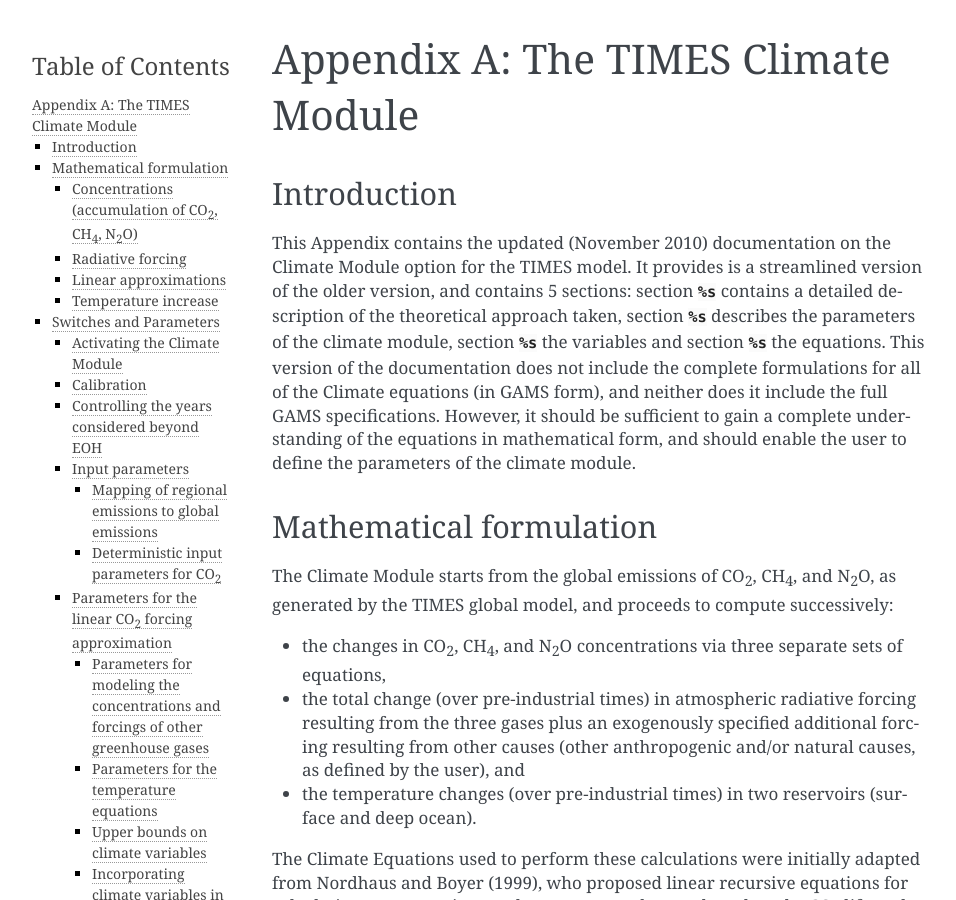
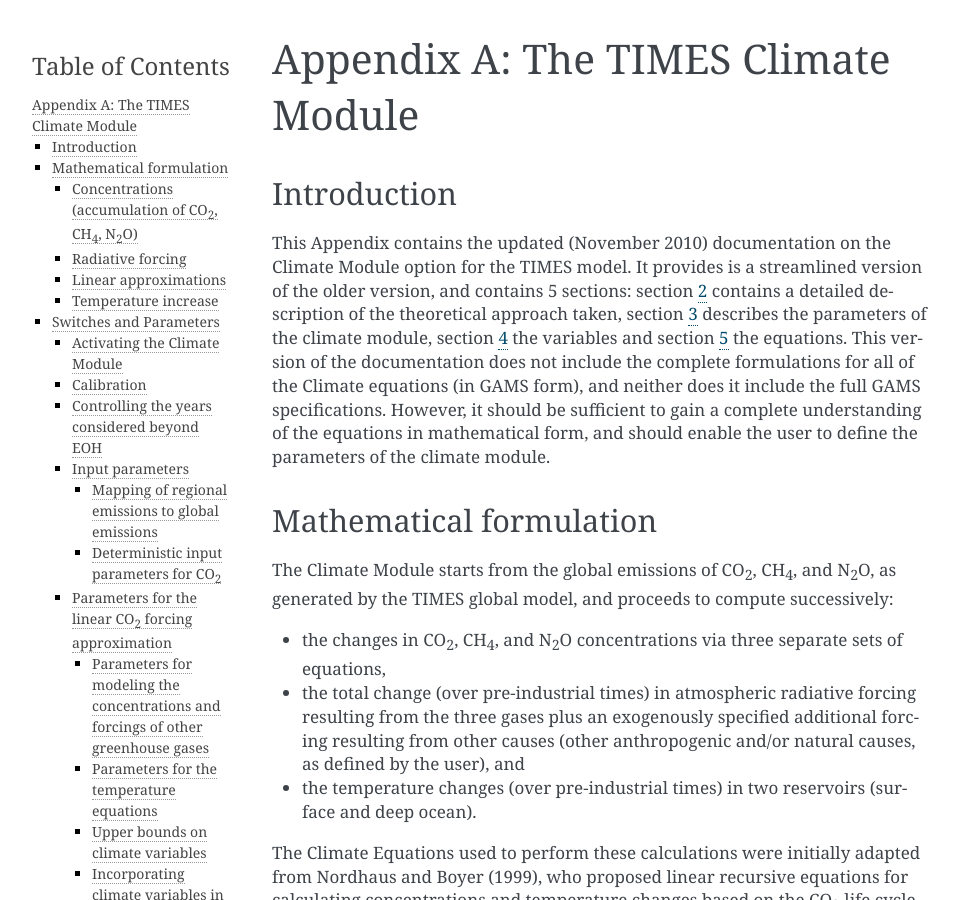
Before and after one commit to experimentarium/times, a Sphinx documentation site: the page built from docs/part-2/07-climate-module.md, in a window 1280 px wide and 900 px high. Shown: the whole window, without its empty margins (148-1104 px from the left). Built offline with Sphinx 7.4.7, drawn with Linux system fonts in a browser that asks for light colours; some of the changed text lies outside the part shown.

Commit message:
Update 07-climate-module.md

````diff
--- a/docs/part-2/07-climate-module.md
+++ b/docs/part-2/07-climate-module.md
@@ -3,7 +3,7 @@
 
 ## Introduction
 
-This Appendix contains the updated (November 2010) documentation on the Climate Module option for the TIMES model. It provides is a streamlined version of the older version, and contains 5 sections: section {numref}`%s <a-mathematical-formulation>` contains a detailed description of the theoretical approach taken, section {numref}`%s <a-switches-and-parameters>` describes the parameters of the climate module, section {numref}`%s <a-variables>` the variables and section {numref}`%s <a-equations>` the equations. This version of the documentation does not include the complete formulations for all of the Climate equations (in GAMS form), and neither does it include the full GAMS specifications. However, it should be sufficient to gain a complete understanding of the equations in mathematical form, and should enable the user to define the parameters of the climate module.
+This Appendix contains the updated (November 2010) documentation on the Climate Module option for the TIMES model. It provides is a streamlined version of the older version, and contains 5 sections: section [2](a-mathematical-formulation) contains a detailed description of the theoretical approach taken, section [3](a-switches-and-parameters) describes the parameters of the climate module, section [4](a-variables) the variables and section [5](a-equations) the equations. This version of the documentation does not include the complete formulations for all of the Climate equations (in GAMS form), and neither does it include the full GAMS specifications. However, it should be sufficient to gain a complete understanding of the equations in mathematical form, and should enable the user to define the parameters of the climate module.
 
 (a-mathematical-formulation)=
 ## Mathematical formulation
@@ -295,7 +295,7 @@
 
 ### Parameters for the linear CO<sub>2</sub> forcing approximation
 
-CM_LINFOR(datayear,item,lim): lower and upper limit for the concentration of CO<sub>2</sub> in atmosphere, used in the approximation of the radiative forcing equation for CO<sub>2</sub> (see section {numref}`%s <a-radiative-forcing>` above). *item* may be equal to CO2-ATM (in which case the limit is expressed as a ratio of concentration over pre-industrial concentration), or to CO2-PPM (in which case the limit is expressed in ppm of CO2-equivalent). The index *lim* is either equal to LO or to UP, depending on whether the lower or the upper limit of the range is being specified. For example, the following specifications may be used to select a range from 375 to 550 ppm for the approximation at year 2020:
+CM_LINFOR(datayear,item,lim): lower and upper limit for the concentration of CO<sub>2</sub> in atmosphere, used in the approximation of the radiative forcing equation for CO<sub>2</sub> (see section [2.2](a-radiative-forcing) above). *item* may be equal to CO2-ATM (in which case the limit is expressed as a ratio of concentration over pre-industrial concentration), or to CO2-PPM (in which case the limit is expressed in ppm of CO2-equivalent). The index *lim* is either equal to LO or to UP, depending on whether the lower or the upper limit of the range is being specified. For example, the following specifications may be used to select a range from 375 to 550 ppm for the approximation at year 2020:
 
 ```
 CM_LINFOR('2020','CO2-PPM','LO') = 375;
@@ -472,7 +472,7 @@
 - CO2-ATM(y): the value of the atmospheric mass of CO<sub>2</sub>-equivalent at the end of year **y**, obtained directly from the variable **VAR_CLIBOX(\'CO2-ATM\',y)**.
 - CO2-PPM(y): the value of the atmospheric concentration of CO<sub>2</sub>-equivalent at the end of year **y**.
 - FORCING(y): forcing value at end of year y, calculated using the linearized forcing functions as defined by the user.
-- FORC+TOT(y): exact forcing value at end of year y, calculated using the logarithmic forcing equation defined in section {numref}`%s <a-radiative-forcing>` and the CO2-ATM(y) value.
+- FORC+TOT(y): exact forcing value at end of year y, calculated using the logarithmic forcing equation defined in section [2.2](a-radiative-forcing) and the CO2-ATM(y) value.
 - DELTA_ATM(y): exact atmospheric temperature value at end of year y, calculated using the forcing FORC+TOT(y).
 - DELTA_LOW(y): exact lower ocean temperature value at end of year y, calculated using the forcing FORC+TOT(y).
 
@@ -560,7 +560,7 @@
 (a-variables)=
 ## Variables
 
-The variables that are used in the Climate Module in TIMES are presented in {numref}`cli-specific-variables` below. The climate indicators represented in the Climate Module are grouped according to the following internal sets, which are referred to in the GAMS formulation, presented in Section {numref}`%s <a-equations>`:
+The variables that are used in the Climate Module in TIMES are presented in {numref}`cli-specific-variables` below. The climate indicators represented in the Climate Module are grouped according to the following internal sets, which are referred to in the GAMS formulation, presented in Section [5](a-equations):
 
 - **cm_var**: the set of all climate indicators
 - **cm_tkind**: aggregate total indicators (CO2-GtC, CH4-Mt, N2O-Mt, FORCING)
@@ -606,7 +606,7 @@
 
 There are three blocks of definitional equations: the first block of equations calculates the global emissions of GHG (either all in CO<sub>2</sub> eq., or separately for CO<sub>2</sub>, CH<sub>4</sub> and N<sub>2</sub>O) as well as the total (linearized) radiative forcing, the next block calculates the concentrations of the greenhouse gases in the reservoirs, and the third block calculates the atmospheric temperature and lower ocean temperature at period t.
 
-In addition, there is a generic block of equations expressing the upper bounding of the five climate quantities discussed in subsection {numref}`%s <a-upport-bounds-on-climate-variablaes>`. This generic equation is generated as many times as an upper bound on any climate variable is specified by the user, and is not generated if no upper bound is specified.
+In addition, there is a generic block of equations expressing the upper bounding of the five climate quantities discussed in subsection [3.4.6](a-upport-bounds-on-climate-variablaes). This generic equation is generated as many times as an upper bound on any climate variable is specified by the user, and is not generated if no upper bound is specified.
 
 We now give the formulations of these constraints.
 
@@ -621,7 +621,7 @@
 - *B(t):* first year in period *t, t=1 to T*
 - *m(t):* milestone year of period t (approximate middle year of period, defined as $m(t) = B(t) + \left\lfloor (D(t) - 1)/2 \right\rfloor$
 - *y:* designates a year, while *t* designates a period (ranging from 1 to T)
-- *Υ:* designates the calibration year, which can be chosen by the user to be either *B*(1)--1, *m*(1)--1, or *m*(1)*,* see section {numref}`%s <a-calibration>` above.
+- *Υ:* designates the calibration year, which can be chosen by the user to be either *B*(1)--1, *m*(1)--1, or *m*(1)*,* see section [3.2](a-calibration) above.
 
 ```{list-table} Climate Module specific constraints (all in the GAMS file equ_ext.cli).
 :name: cli-specific-constraints
````
